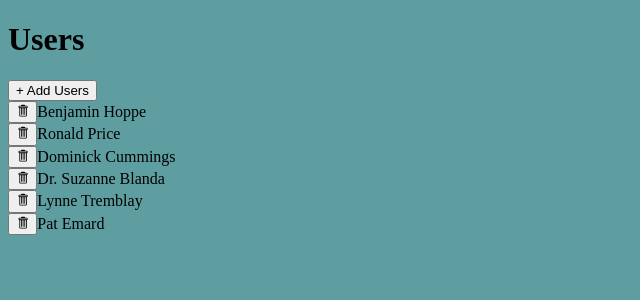
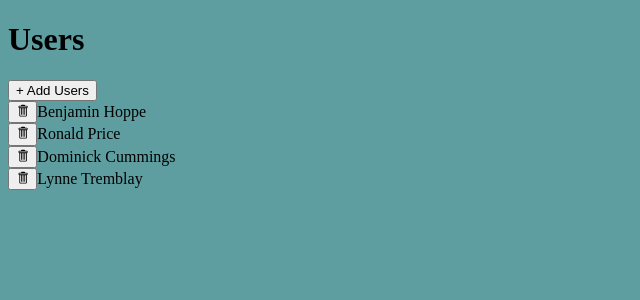
Before and after one commit to IsmayelAlam/practice_react, a React (Create React App) app in the folder react_practice010/: page / in a window 1280 px wide. Shown: the top 300 px of the page, without its empty margins (0-640 px from the left). Built offline with nearby package versions, Linux system fonts and the light colour scheme; data requests are answered from the project's data file.

Commit message:
add expandable component

```diff
--- a/react_practice010/bd.json
+++ b/react_practice010/bd.json
@@ -13,16 +13,8 @@
       "id": "BnNu6HLMzShjzuSctLdjd"
     },
     {
-      "name": "Dr. Suzanne Blanda",
-      "id": "NmOg2bbLeckRCrH2vawHg"
-    },
-    {
       "name": "Lynne Tremblay",
       "id": "wV_LrHSRhqfP7Yqhsf_6S"
-    },
-    {
-      "name": "Pat Emard",
-      "id": "GqM_viWQoeAydXYLONnBu"
     }
   ],
   "albums": [],
--- /dev/null
+++ b/react_practice010/src/components/ExpandablePanel.js
@@ -0,0 +1,3 @@
+export default function ExpandablePanel({ header, children }) {
+  return <div>hi</div>;
+}
--- a/react_practice010/src/components/UserListItems.js
+++ b/react_practice010/src/components/UserListItems.js
@@ -4,7 +4,7 @@ import { removeUser } from "../store";
 import useThunk from "../hooks/useThunk";
 
 export default function UsersListItem({ user }) {
-  const [doRemoveUser, isLoading, error] = useThunk(removeUser);
+  const [doRemoveUser, isLoading] = useThunk(removeUser);
 
   const handleDelete = () => {
     doRemoveUser(user);
--- a/react_practice010/src/components/UsersList.js
+++ b/react_practice010/src/components/UsersList.js
@@ -1,4 +1,4 @@
-import { addUser, fetchUsers, removeUser } from "../store";
+import { addUser, fetchUsers } from "../store";
 import useThunk from "../hooks/useThunk";
 import { useEffect } from "react";
 import { useSelector } from "react-redux";
```
